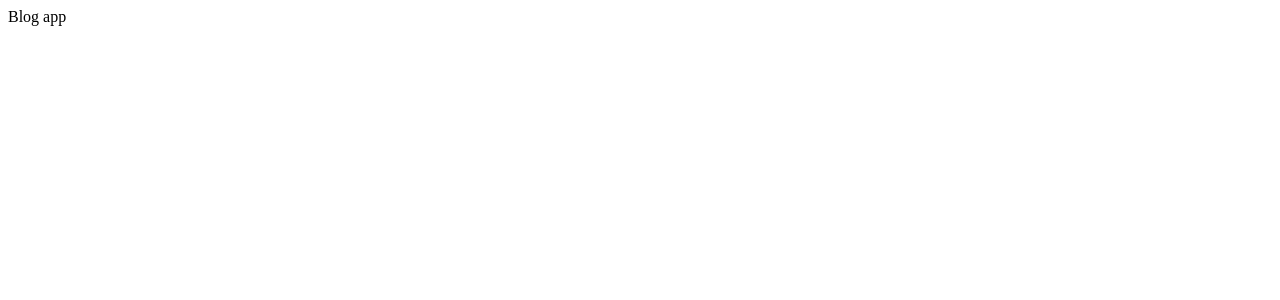
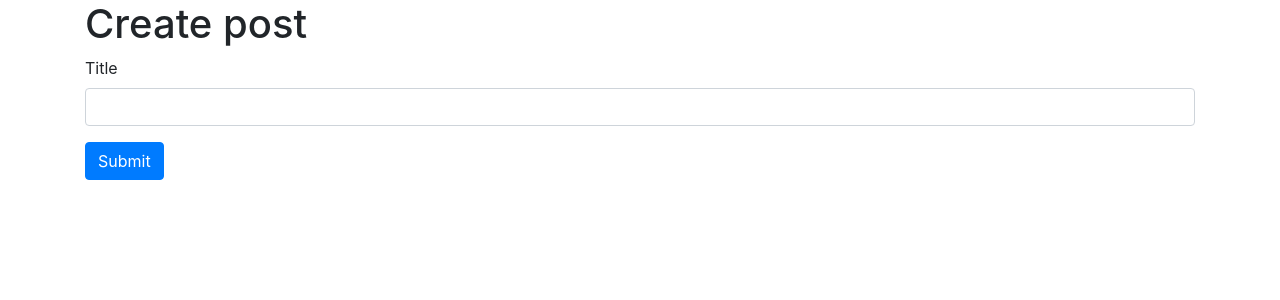
Before and after one commit to andreyohiienko/blog-microservices, a React (Create React App) app in the folder client/: page / in a window 1280 px wide. Shown: the top 300 px of the page. Built offline with nearby package versions, Linux system fonts and the light colour scheme.

Commit message:
Building post submission

```diff
--- a/client/package.json
+++ b/client/package.json
@@ -6,6 +6,7 @@
     "@testing-library/jest-dom": "^4.2.4",
     "@testing-library/react": "^9.5.0",
     "@testing-library/user-event": "^7.2.1",
+    "axios": "^0.19.2",
     "react": "^16.13.1",
     "react-dom": "^16.13.1",
     "react-scripts": "3.4.1"
--- a/client/public/index.html
+++ b/client/public/index.html
@@ -15,6 +15,11 @@
       user's mobile device or desktop. See https://developers.google.com/web/fundamentals/web-app-manifest/
     -->
     <link rel="manifest" href="%PUBLIC_URL%/manifest.json" />
+    <!-- CSS only -->
+    <link
+    rel="stylesheet" href="https://stackpath.bootstrapcdn.com/bootstrap/4.5.2/css/bootstrap.min.css"
+    integrity="sha384-JcKb8q3iqJ61gNV9KGb8thSsNjpSL0n8PARn9HuZOnIxN0hoP+VmmDGMN5t9UJ0Z"
+    crossorigin="anonymous"/>
     <!--
       Notice the use of %PUBLIC_URL% in the tags above.
       It will be replaced with the URL of the `public` folder during the build.
--- a/client/src/App.js
+++ b/client/src/App.js
@@ -1,5 +1,11 @@
 import React from 'react'
+import PostCreate from './PostCreate'
 
 export default () => {
-  return <div>Blog app</div>
+  return (
+    <div className="container">
+      <h1>Create post</h1>
+      <PostCreate />
+    </div>
+  )
 }
--- /dev/null
+++ b/client/src/PostCreate.js
@@ -0,0 +1,29 @@
+import React, { useState } from 'react'
+import axios from 'axios'
+
+export default () => {
+  const [title, setTitle] = useState('')
+
+  const onSubmit = async (event) => {
+    console.log('event', event)
+    event.preventDefault()
+    await axios.post('http://localhost:4000/posts', { title })
+    setTitle('')
+  }
+
+  return (
+    <div>
+      <form onSubmit={onSubmit}>
+        <div className="form-group">
+          <label>Title</label>
+          <input
+            value={title}
+            onChange={(e) => setTitle(e.target.value)}
+            className="form-control"
+          />
+        </div>
+        <button className="btn btn-primary">Submit</button>
+      </form>
+    </div>
+  )
+}
```
Also changed, not shown: 2 other files (tests, documents, lock files or other folders).
